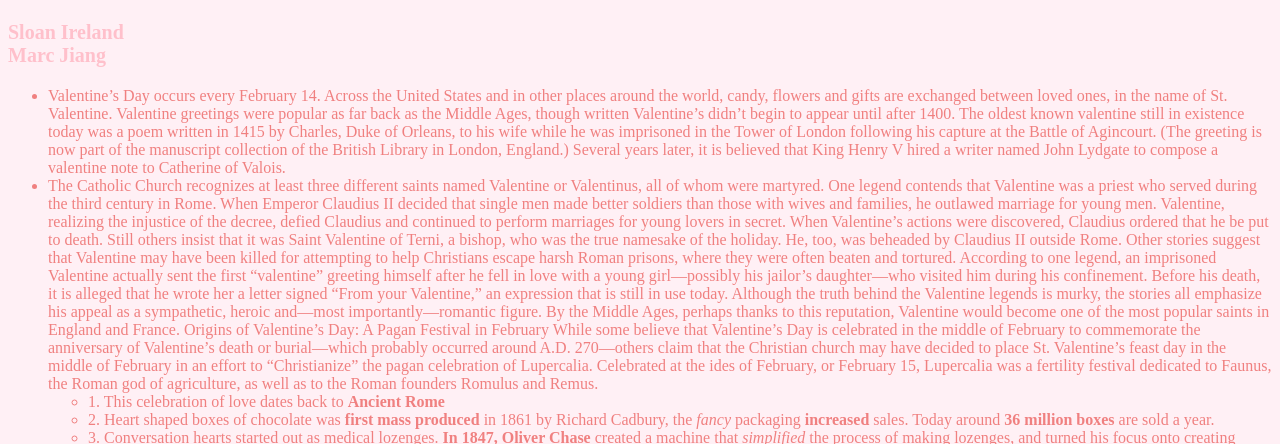
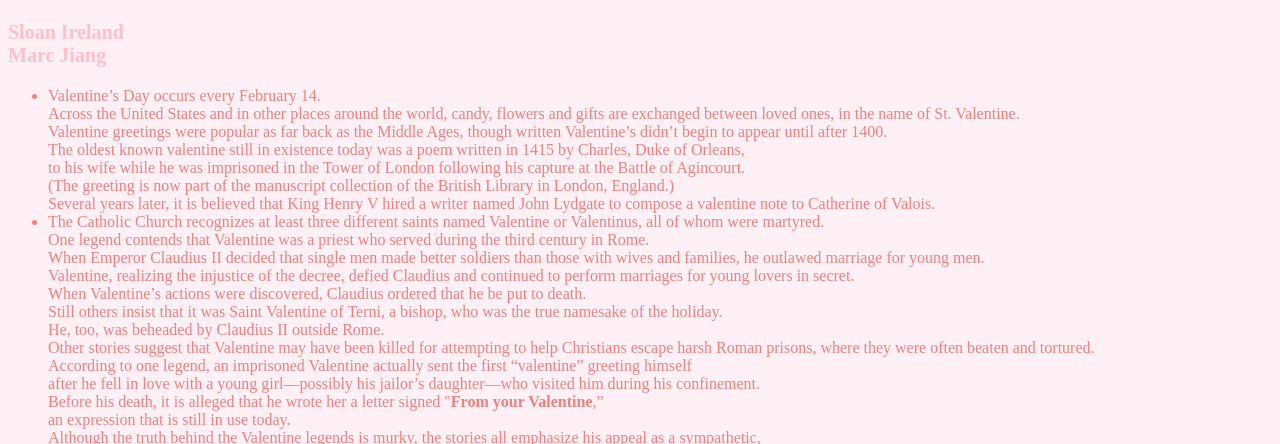
Before and after one commit to PhoebeZheng/web, a plain HTML site: page talk.html in a window 1280 px wide. Shown: the part 500-944 px from the top of the page. Drawn offline with Linux system fonts and the light colour scheme.

Commit message:
Update talk.html

```diff
--- a/talk.html
+++ b/talk.html
@@ -12,40 +12,45 @@
     <p>PhoebeZheng</p>
     <small>Sloan Ireland <br /> Marc Jiang</small>
   </h2>
-  <body>
+
     <ul>
     <li>
-      Valentine’s Day occurs every February 14.
-      Across the United States and in other places around the world, candy, flowers and gifts are exchanged between loved ones, in the name of St. Valentine.
-      Valentine greetings were popular as far back as the Middle Ages, though written Valentine’s didn’t begin to appear until after 1400.
-      The oldest known valentine still in existence today was a poem written in 1415 by Charles, Duke of Orleans,
-      to his wife while he was imprisoned in the Tower of London following his capture at the Battle of Agincourt.
-      (The greeting is now part of the manuscript collection of the British Library in London, England.)
-      Several years later, it is believed that King Henry V hired a writer named John Lydgate to compose a valentine note to Catherine of Valois.
+      Valentine’s Day occurs every February 14. <br/>
+      Across the United States and in other places around the world, candy, flowers and gifts are exchanged between loved ones, in the name of St. Valentine. <br/>
+      Valentine greetings were popular as far back as the Middle Ages, though written Valentine’s didn’t begin to appear until after 1400. <br/>
+      The oldest known valentine still in existence today was a poem written in 1415 by Charles, Duke of Orleans, <br/>
+      to his wife while he was imprisoned in the Tower of London following his capture at the Battle of Agincourt. <br/>
+      (The greeting is now part of the manuscript collection of the British Library in London, England.) <br/>
+      Several years later, it is believed that King Henry V hired a writer named John Lydgate to compose a valentine note to Catherine of Valois.<br/>
     </li>
     <li>
-      The Catholic Church recognizes at least three different saints named Valentine or Valentinus, all of whom were martyred.
-      One legend contends that Valentine was a priest who served during the third century in Rome.
-      When Emperor Claudius II decided that single men made better soldiers than those with wives and families, he outlawed marriage for young men.
-      Valentine, realizing the injustice of the decree, defied Claudius and continued to perform marriages for young lovers in secret.
-      When Valentine’s actions were discovered, Claudius ordered that he be put to death.
-      Still others insist that it was Saint Valentine of Terni, a bishop, who was the true namesake of the holiday.
-      He, too, was beheaded by Claudius II outside Rome.
+      The Catholic Church recognizes at least three different saints named Valentine or Valentinus, all of whom were martyred. <br/>
+      One legend contends that Valentine was a priest who served during the third century in Rome. <br/>
+      When Emperor Claudius II decided that single men made better soldiers than those with wives and families, he outlawed marriage for young men. <br/>
+      Valentine, realizing the injustice of the decree, defied Claudius and continued to perform marriages for young lovers in secret. <br/>
+      When Valentine’s actions were discovered, Claudius ordered that he be put to death. <br/>
+      Still others insist that it was Saint Valentine of Terni, a bishop, who was the true namesake of the holiday. <br/>
+      He, too, was beheaded by Claudius II outside Rome.<br/>
       Other stories suggest that Valentine may have been killed for attempting to help Christians escape harsh Roman prisons,
-      where they were often beaten and tortured. According to one legend,
-      an imprisoned Valentine actually sent the first “valentine” greeting himself after he fell in love
-      with a young girl—possibly his jailor’s daughter—who visited him during his confinement. Before his death,
-      it is alleged that he wrote her a letter signed “From your Valentine,” an expression that is still in use today.
-      Although the truth behind the Valentine legends is murky, the stories all emphasize his appeal as a sympathetic,
-      heroic and—most importantly—romantic figure. By the Middle Ages, perhaps thanks to this reputation,
-      Valentine would become one of the most popular saints in England and France.
-      Origins of Valentine’s Day: A Pagan Festival in February
-      While some believe that Valentine’s Day is celebrated in the middle of February to commemorate
-      the anniversary of Valentine’s death or burial—which probably occurred around A.D. 270—others claim that
-      the Christian church may have decided to place St. Valentine’s feast day in the middle of February
-      in an effort to “Christianize” the pagan celebration of Lupercalia. Celebrated at the ides of February, or February 15,
-      Lupercalia was a fertility festival dedicated to Faunus, the Roman god of agriculture, as well as to the Roman founders Romulus and Remus.
+      where they were often beaten and tortured. <br/>
+      According to one legend, an imprisoned Valentine actually sent the first “valentine” greeting himself <br/>
+      after he fell in love with a young girl—possibly his jailor’s daughter—who visited him during his confinement. <br/>
+      Before his death, it is alleged that he wrote her a letter signed "<b>From your Valentine</b>,” <br/>
+      an expression that is still in use today. <br/>
+      Although the truth behind the Valentine legends is murky, the stories all emphasize his appeal as a sympathetic, <br/>
+      heroic and—most importantly—romantic figure.
+      By the Middle Ages, perhaps thanks to this reputation, Valentine would become one of the most popular saints in England and France. <br/>
     </li>
+    <li>
+      <b>Origins of Valentine’s Day:</b> <i>A Pagan Festival in February<i><br/>
+      While some believe that Valentine’s Day is celebrated in the middle of February to commemorate <br/>
+      the anniversary of Valentine’s death or burial—which probably occurred around A.D. 270—others claim that <br/>
+      the Christian church may have decided to place St. Valentine’s feast day in the middle of February <br/>
+      in an effort to “Christianize” the pagan celebration of Lupercalia. <br/>
+      Celebrated at the ides of February, or February 15, <br/>
+      Lupercalia was a fertility festival dedicated to Faunus, the Roman god of agriculture, as well as to the Roman founders Romulus and Remus. <br/>
+    </li>
+  <body>
     <ul>
     <li>1. This celebration of love dates back to <strong>Ancient Rome</strong></li>
     <li>2. Heart shaped boxes of chocolate was <strong>first mass produced</strong> in 1861 by Richard Cadbury, the <em>fancy</em> packaging <strong>increased</strong> sales.
```
